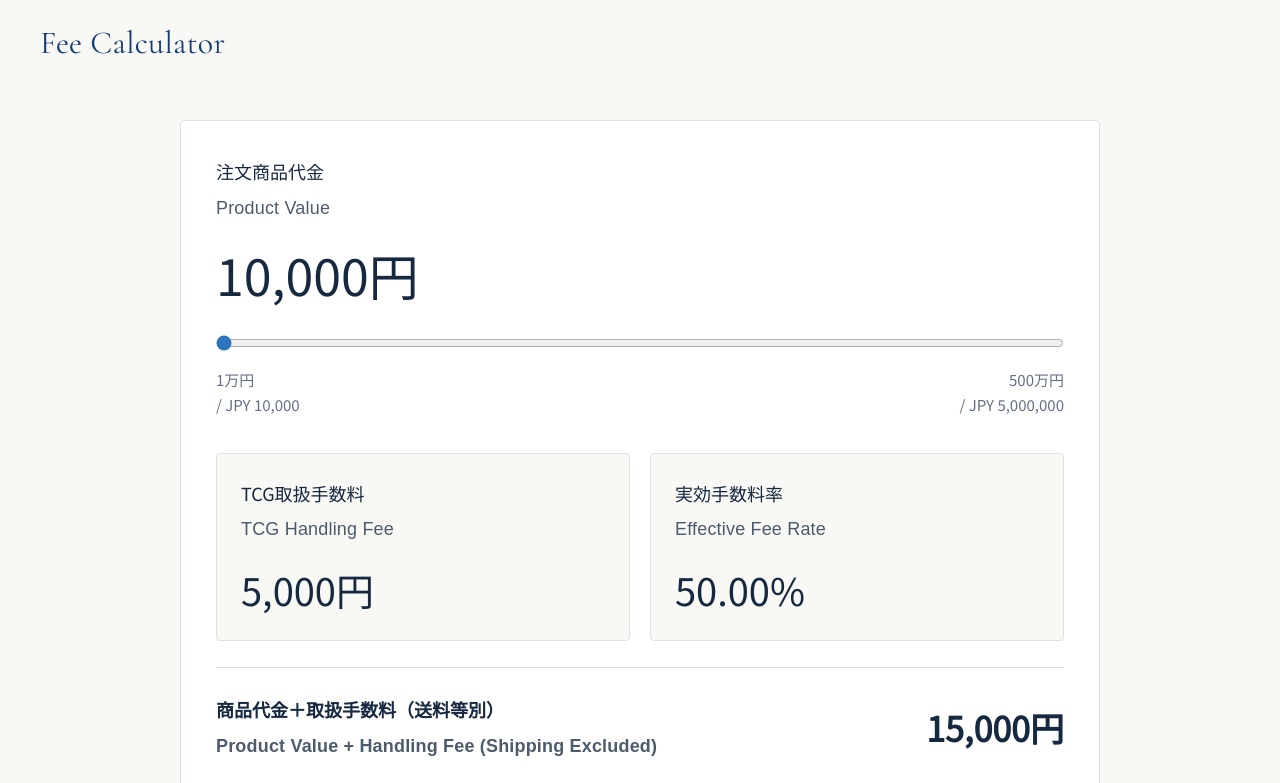
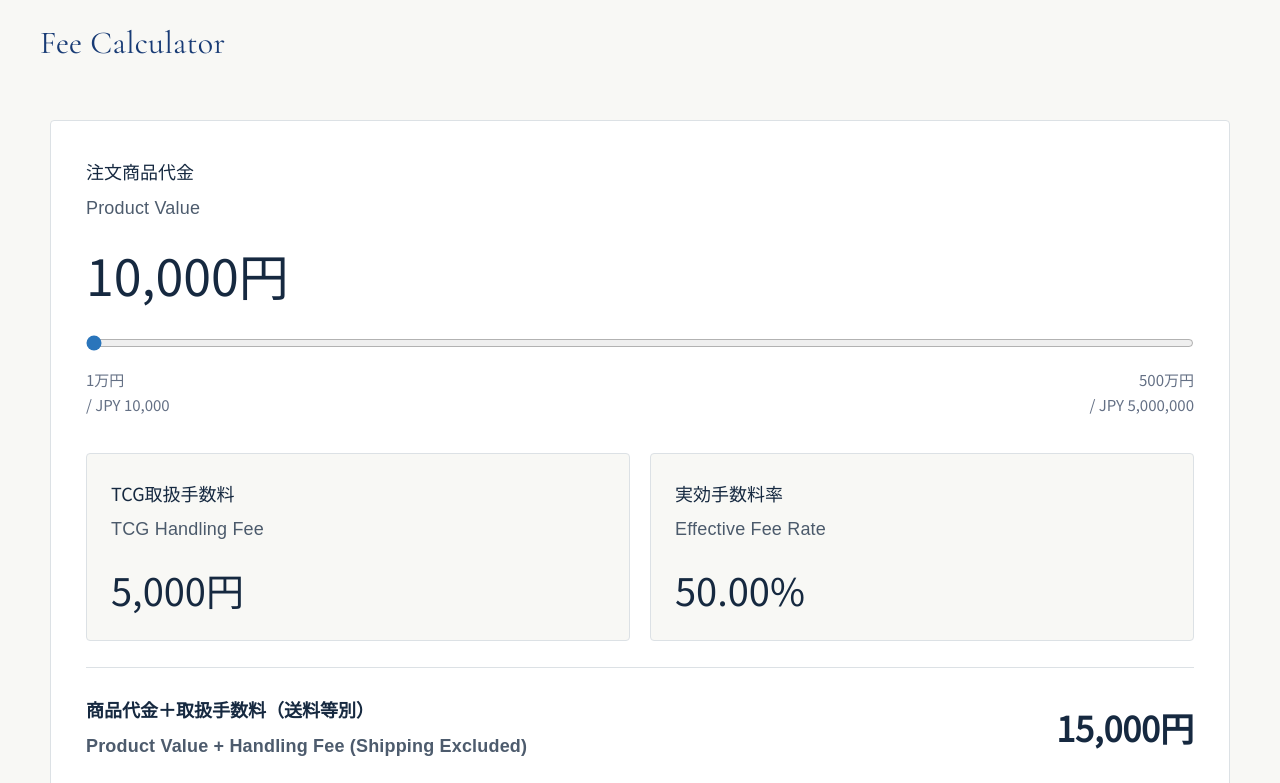
Before and after one commit to JUSTHEN-YUUKI/YUKIMICHI-ChatGpt-NEW-HP, a Next.js app: page /tcg/fee-calculator in a window 1280 px wide. Shown: the part 577-1360 px from the top of the page. Built offline with nearby package versions, Linux system fonts and the light colour scheme.

Commit message:
Widen TCG fee calculator container from 920px to 1180px on desktop (#24)

```diff
--- a/components/tcg/TcgFeeCalculator.module.css
+++ b/components/tcg/TcgFeeCalculator.module.css
@@ -1,5 +1,5 @@
 .calculator {
-  max-width: 920px;
+  max-width: 1180px;
   margin: 0 auto 65px;
   padding: 35px;
   border: 1px solid #dce1e5;
```
